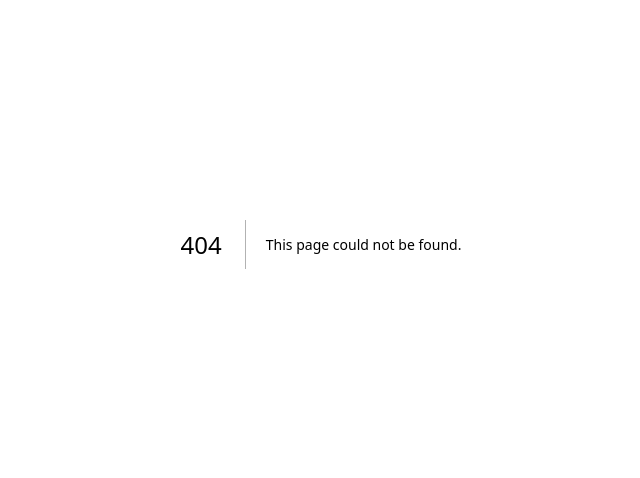
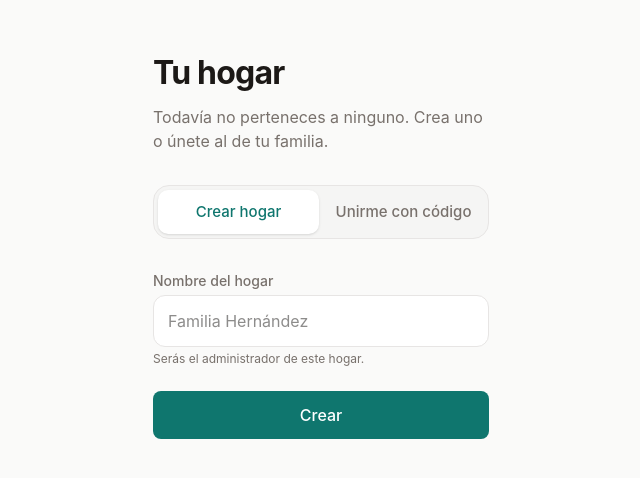
Before and after one commit to Josedan32/Family-App, a Next.js app in the folder apps/web/: page /onboarding/hogar in a window 1280 px wide. Before the commit this address had no page. Shown: the part 156-634 px from the top of the page, without its empty margins (319-959 px from the left). Built offline with nearby package versions, Linux system fonts and the light colour scheme.

Commit message:
feat(web): add household onboarding screen

```diff
--- /dev/null
+++ b/apps/web/src/app/(onboarding)/onboarding/hogar/page.tsx
@@ -0,0 +1,113 @@
+"use client";
+
+import { useRouter } from "next/navigation";
+import { useState } from "react";
+
+import { Button } from "@/components/ui/Button";
+import { Input } from "@/components/ui/Input";
+import { Tabs } from "@/components/ui/Tabs";
+import { clientFetch } from "@/lib/api/client";
+import { ApiError } from "@/lib/api/errors";
+
+type Mode = "create" | "join";
+
+const SUBTITLES: Record<Mode, string> = {
+  create: "Todavía no perteneces a ninguno. Crea uno o únete al de tu familia.",
+  join: "Pídele el código a quien administra el hogar.",
+};
+
+const CODE_LENGTH = 8;
+
+export default function OnboardingPage() {
+  const router = useRouter();
+  const [mode, setMode] = useState<Mode>("create");
+  const [name, setName] = useState("");
+  const [code, setCode] = useState("");
+  const [error, setError] = useState<string | null>(null);
+  const [busy, setBusy] = useState(false);
+
+  async function submit(event: React.FormEvent) {
+    event.preventDefault();
+    setBusy(true);
+    setError(null);
+    try {
+      if (mode === "create") {
+        await clientFetch("/households", {
+          method: "POST",
+          body: JSON.stringify({ name }),
+        });
+      } else {
+        await clientFetch("/households/join", {
+          method: "POST",
+          body: JSON.stringify({ code }),
+        });
+      }
+      router.push("/");
+      router.refresh();
+    } catch (err) {
+      setError(err instanceof ApiError ? err.message : "No pudimos completar la solicitud");
+    } finally {
+      setBusy(false);
+    }
+  }
+
+  return (
+    <main className="mx-auto flex min-h-[100dvh] max-w-sm flex-col justify-center gap-8 px-6">
+      <div className="flex flex-col gap-2">
+        <h1 className="text-[2rem] font-bold tracking-tight">Tu hogar</h1>
+        <p className="text-text-muted">{SUBTITLES[mode]}</p>
+      </div>
+
+      <Tabs
+        tabs={[
+          { id: "create", label: "Crear hogar" },
+          { id: "join", label: "Unirme con código" },
+        ]}
+        active={mode}
+        onChange={(id) => {
+          setMode(id as Mode);
+          setError(null);
+        }}
+      />
+
+      <form onSubmit={submit} role="tabpanel" className="flex flex-col gap-6">
+        {mode === "create" ? (
+          <Input
+            label="Nombre del hogar"
+            type="text"
+            placeholder="Familia Hernández"
+            required
+            value={name}
+            onChange={(e) => setName(e.target.value)}
+            helperText="Serás el administrador de este hogar."
+          />
+        ) : (
+          <Input
+            label="Código del hogar"
+            type="text"
+            inputMode="text"
+            autoCapitalize="characters"
+            autoComplete="one-time-code"
+            maxLength={CODE_LENGTH}
+            required
+            value={code}
+            onChange={(e) => setCode(e.target.value.toUpperCase().slice(0, CODE_LENGTH))}
+            aria-invalid={error ? true : undefined}
+            className="text-center text-2xl font-bold tabular tracking-[0.22em] uppercase"
+            helperText="8 caracteres. Nunca usamos 0, O, 1, I ni L para que no se confundan al dictarlos."
+          />
+        )}
+
+        {error ? (
+          <p role="alert" className="text-sm text-danger">
+            {error}
+          </p>
+        ) : null}
+
+        <Button type="submit" disabled={busy}>
+          {mode === "create" ? "Crear" : "Unirme"}
+        </Button>
+      </form>
+    </main>
+  );
+}
--- /dev/null
+++ b/apps/web/src/components/ui/Tabs.tsx
@@ -0,0 +1,39 @@
+"use client";
+
+interface Tab {
+  id: string;
+  label: string;
+}
+
+interface Props {
+  tabs: readonly Tab[];
+  active: string;
+  onChange: (id: string) => void;
+}
+
+export function Tabs({ tabs, active, onChange }: Props) {
+  return (
+    <div
+      role="tablist"
+      className="flex gap-1 rounded-2xl border border-border bg-surface-sunken p-1"
+    >
+      {tabs.map((tab) => {
+        const selected = tab.id === active;
+        return (
+          <button
+            key={tab.id}
+            type="button"
+            role="tab"
+            aria-selected={selected}
+            onClick={() => onChange(tab.id)}
+            className={`min-h-[44px] flex-1 rounded-[10px] text-[0.9375rem] font-medium ${
+              selected ? "bg-surface text-brand shadow-sm" : "text-text-muted"
+            }`}
+          >
+            {tab.label}
+          </button>
+        );
+      })}
+    </div>
+  );
+}
```
Also changed, not shown: 1 other file (tests, documents, lock files or other folders).
